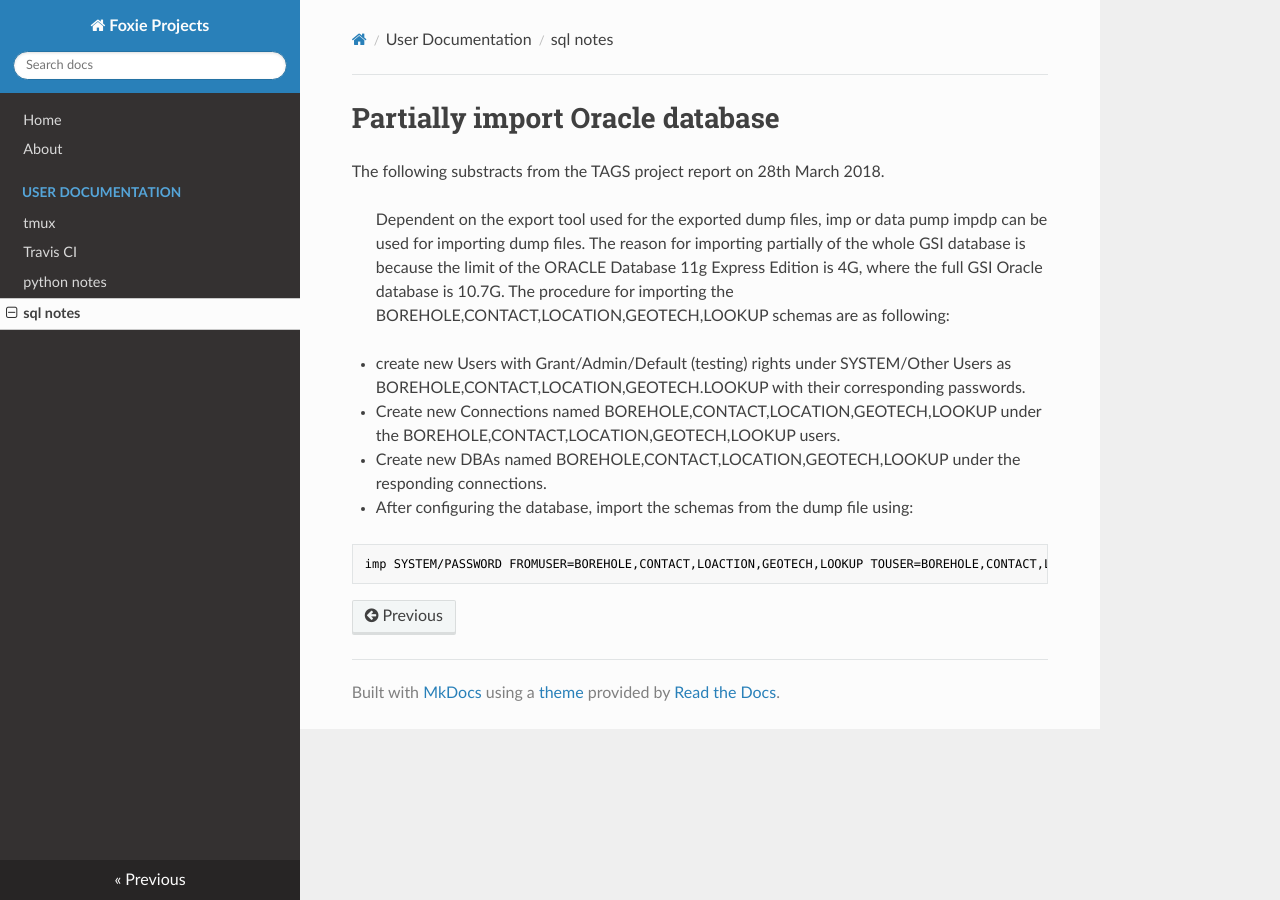
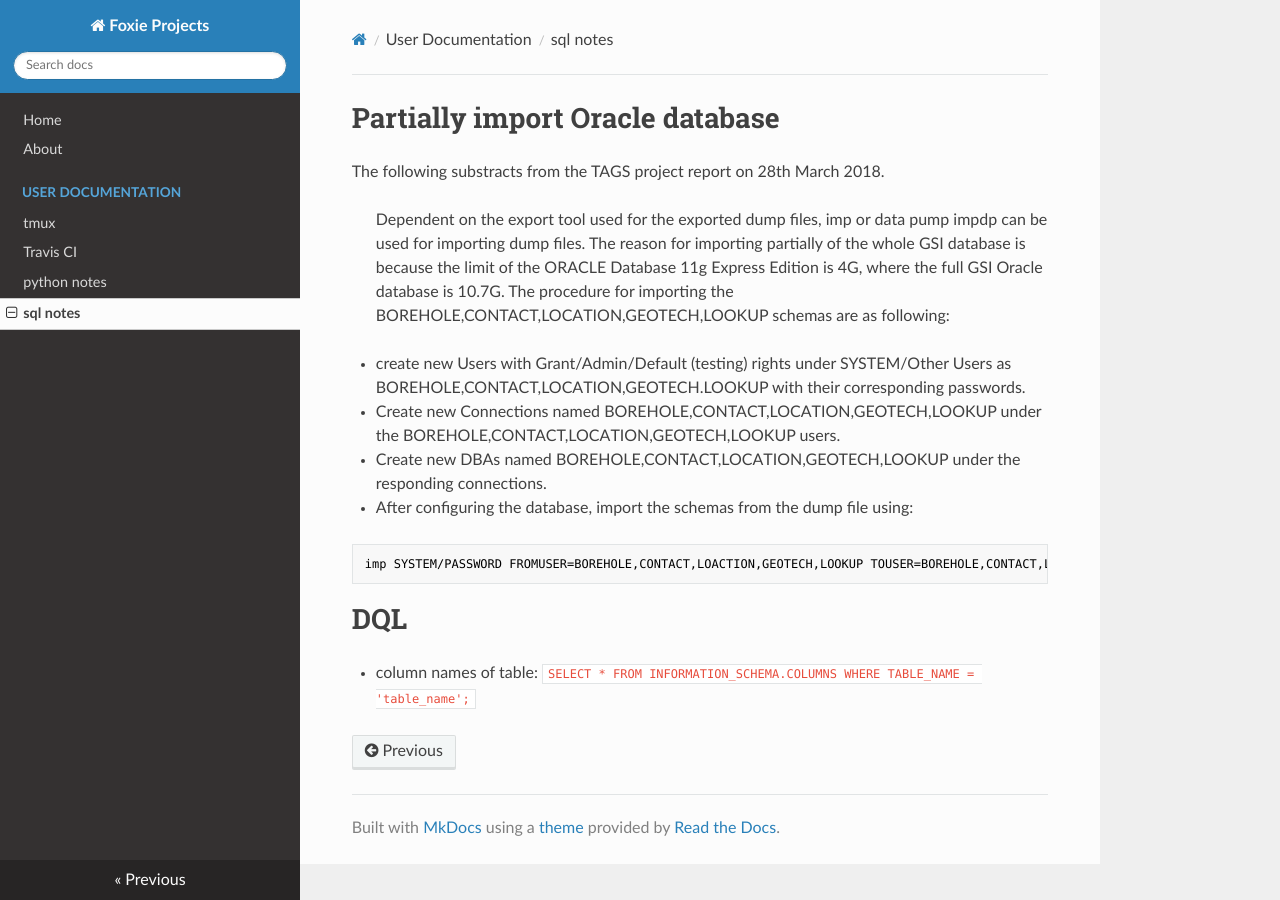
Before and after one commit to linviaz/foxie, an MkDocs documentation site: the page built from docs/user-doc/sql.md, in a window 1280 px wide. Built offline with MkDocs 1.6.1, drawn with Linux system fonts in a browser that asks for light colours; nearby versions of some CDN libraries; old or Windows-style settings are respelled for this version of MkDocs.

Commit message:
Update sql.md

````diff
--- a/docs/user-doc/sql.md
+++ b/docs/user-doc/sql.md
@@ -14,3 +14,9 @@ The following substracts from the TAGS project report on 28th March 2018.
 ```
 imp SYSTEM/PASSWORD FROMUSER=BOREHOLE,CONTACT,LOACTION,GEOTECH,LOOKUP TOUSER=BOREHOLE,CONTACT,LOCATION,GEOTECH,LOOKUP log = import.log
 ```
+
+# DQL
+ - column names of table:
+ ```
+ SELECT * FROM INFORMATION_SCHEMA.COLUMNS WHERE TABLE_NAME = 'table_name';
+ ```
````
